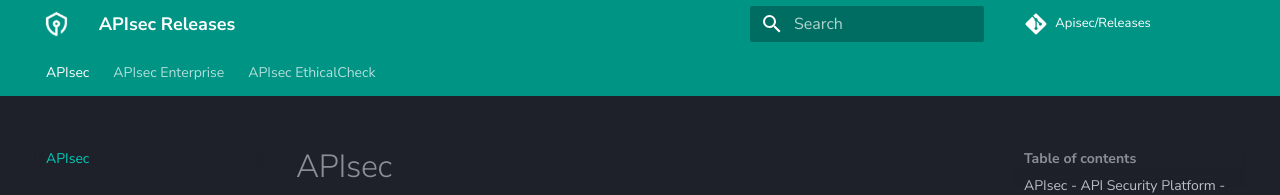
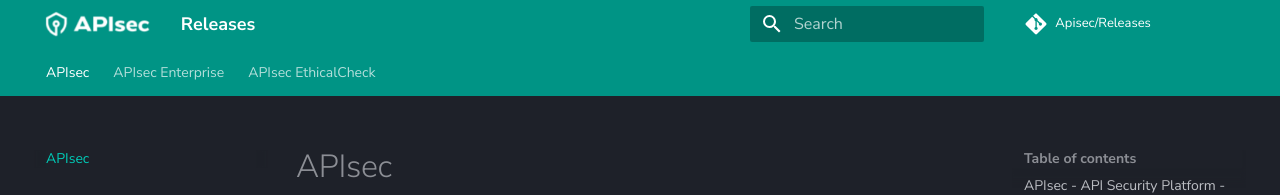
Before and after one commit to apisec-inc/releases, an MkDocs documentation site: the page built from docs/index.md, in a window 1280 px wide. Shown: the top 195 px of the page. Built offline with MkDocs 1.6.1 and Material for MkDocs 9.7.7, drawn with Linux system fonts in a browser that asks for light colours.

Commit message:
Update mkdocs.yml

```diff
--- a/mkdocs.yml
+++ b/mkdocs.yml
@@ -1,4 +1,4 @@
-site_name: APIsec Releases
+site_name: Releases
 site_description: APIsec Release Notes
 copyright: Copyright &copy; APIsec Inc.
 
@@ -40,7 +40,7 @@
     admonition:
       warning: octicons/shield-check-16
 
-  logo: assets/APIsec-mark-white.png
+  logo: assets/APIsec-logo-light.png
 
 # Plugins
 plugins:
```
